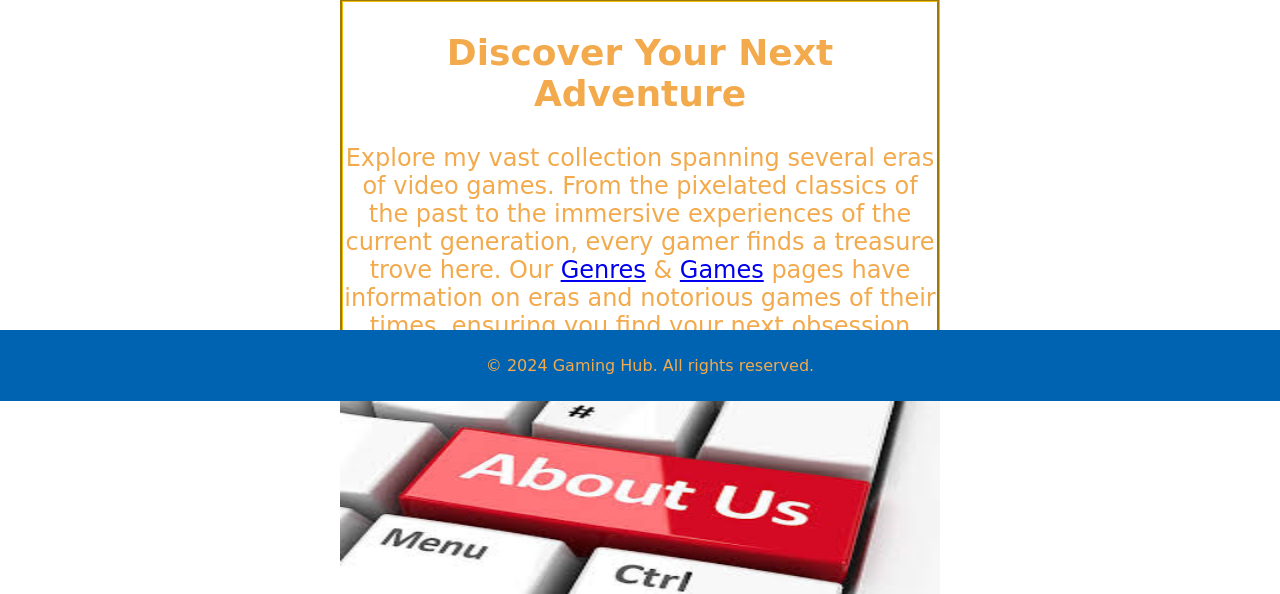
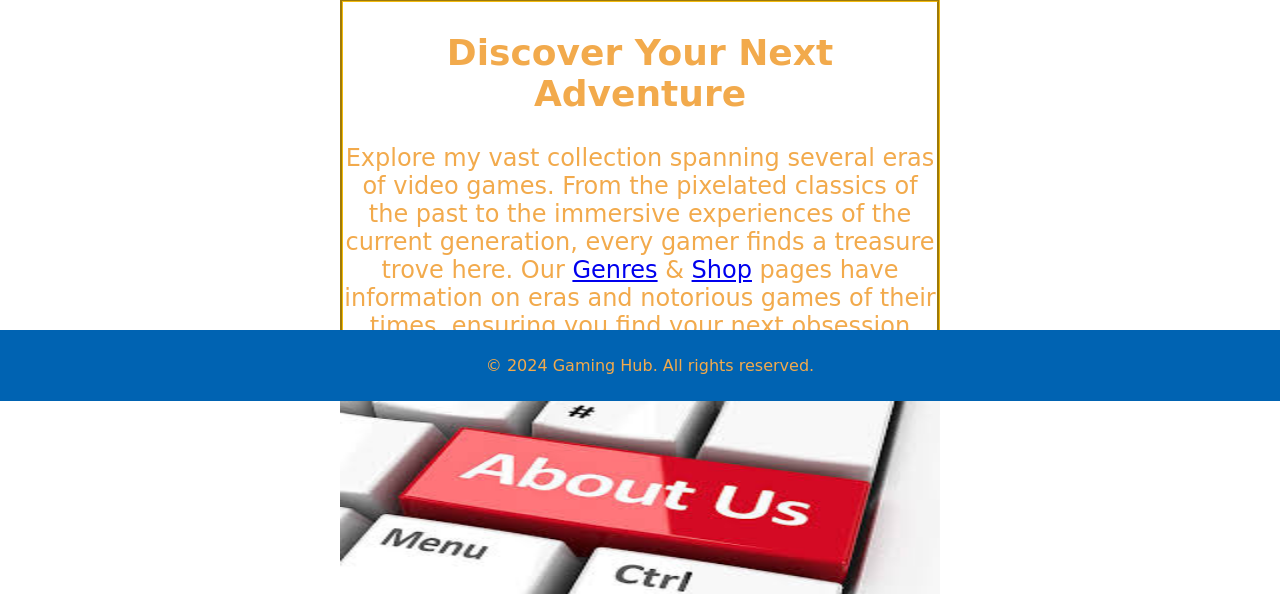
Before and after one commit to ShaneZD/Python_Flask_Project, a Flask app: page / in a window 1280 px wide. Shown: the part 399-993 px from the top of the page. Run offline with Flask 3, Linux system fonts and the light colour scheme.

Commit message:
Update index.html
changed games → shop in URL_FOR

```diff
--- a/templates/index.html
+++ b/templates/index.html
@@ -12,7 +12,7 @@
             <h2>Discover Your Next Adventure</h2>
             <p>Explore my vast collection spanning several eras of video games. From the pixelated classics of the past
                 to the immersive experiences of the current generation, every gamer finds a treasure trove here. Our <a
-                    href="{{ url_for ('genres') }}">Genres</a> &amp; <a href="{{ url_for ('games') }}">Games</a> pages
+                    href="{{ url_for ('genres') }}">Genres</a> &amp; <a href="{{ url_for ('shop') }}">Shop</a> pages
                 have information on eras and notorious games of their times, ensuring you find
                 your next obsession with ease.</p>
         </div>
```
